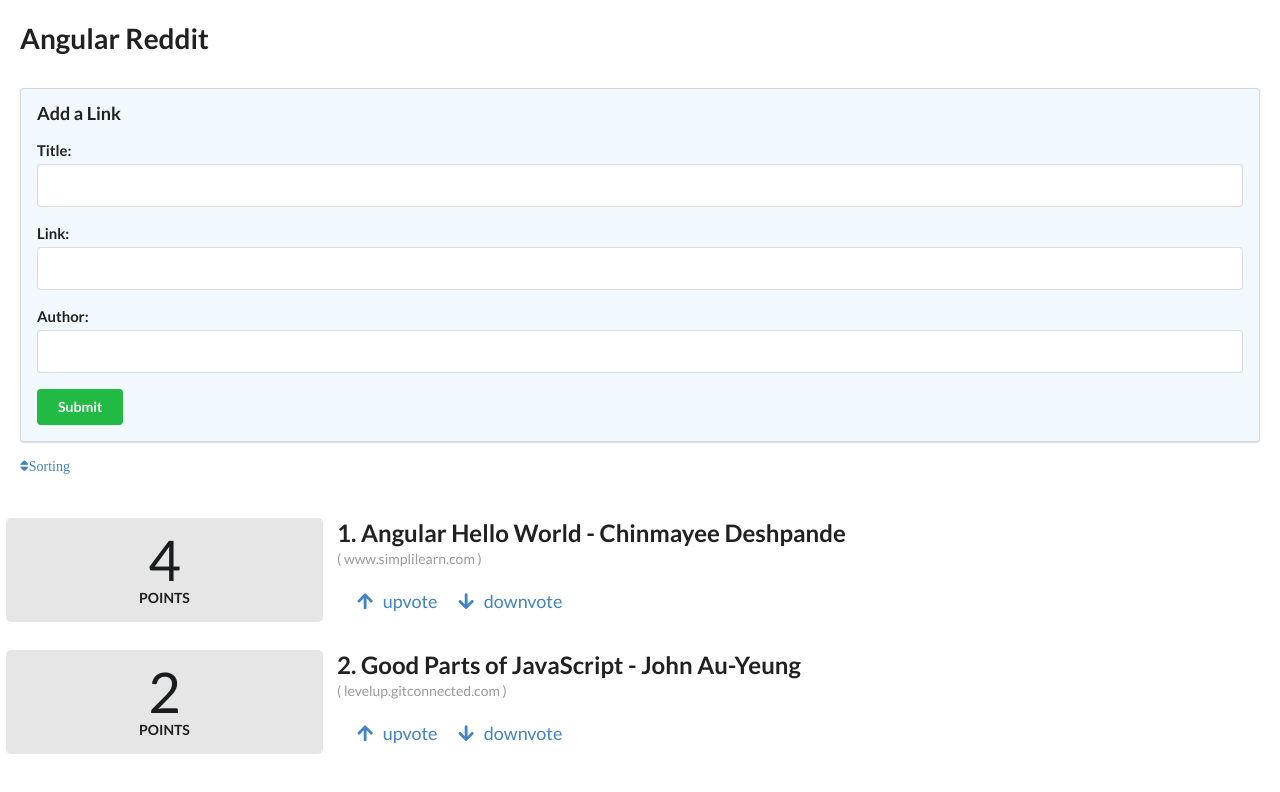
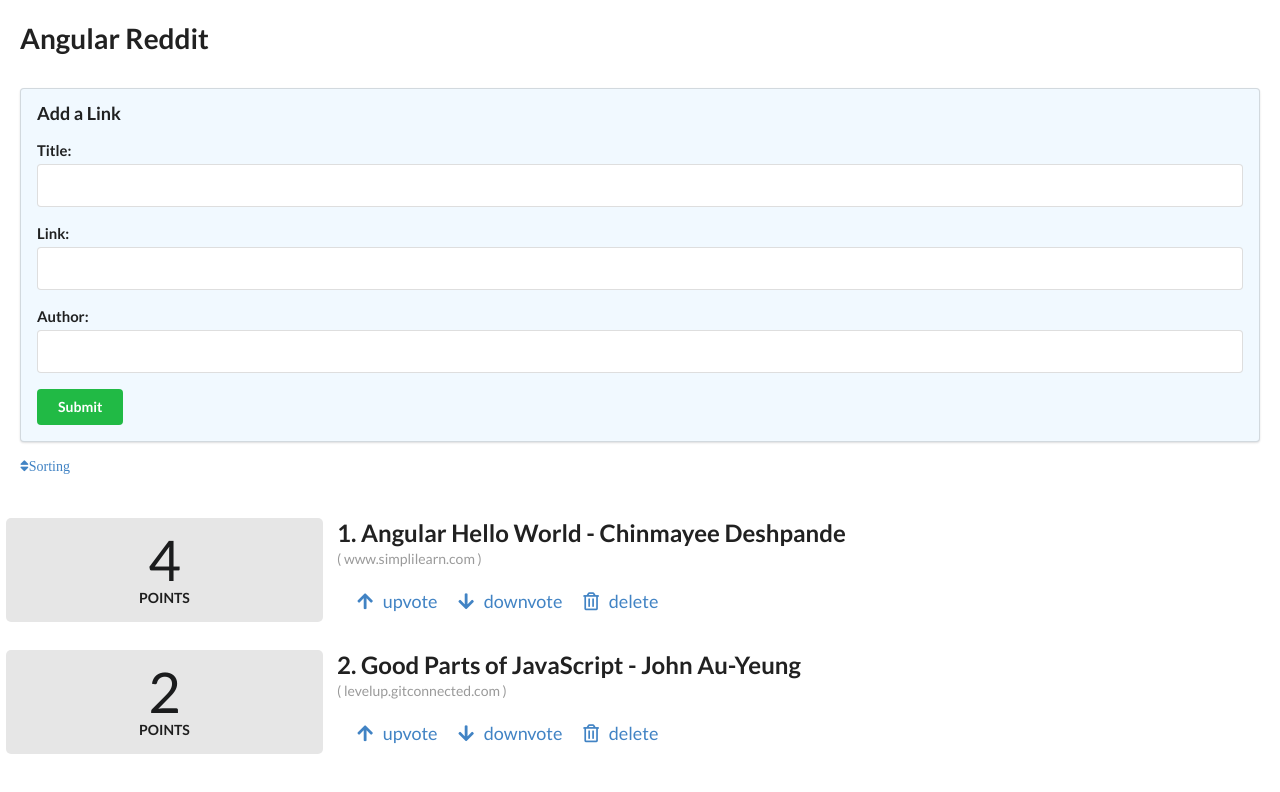
Before and after one commit to vblaskovics/angular-reddit-0531, an Angular app: page / in a window 1280 px wide. Shown: the top 792 px of the page. Built offline with nearby package versions, Linux system fonts and the light colour scheme.

Commit message:
Add delete article button

```diff
--- a/src/app/app.component.html
+++ b/src/app/app.component.html
@@ -28,6 +28,6 @@
 
 <div class="ui grid posts">
   <app-article *ngFor="let article of sortedArticles(); let i=index"
-  [article]="article" [index]="i + 1">
+  [article]="article" [index]="i + 1" (onDelete)="deleteArticleFromArray($event)">
   </app-article>
 </div>
--- a/src/app/app.component.ts
+++ b/src/app/app.component.ts
@@ -55,4 +55,8 @@ export class AppComponent {
     this.ascendingSort = !this.ascendingSort;
     return false;
   }
+
+  deleteArticleFromArray(articleTitle: string): void {
+    this.articles = this.articles.filter(article => article.title !== articleTitle);
+  }
 }
--- a/src/app/article/article.component.html
+++ b/src/app/article/article.component.html
@@ -26,5 +26,11 @@
                 downvote
             </a>
         </li>
+        <li class="item">
+            <a href (click)="deleteArticle()">
+                <i class="trash alternate outline icon"></i>
+                delete
+            </a>
+        </li>
     </ul>
 </div>
--- a/src/app/article/article.component.ts
+++ b/src/app/article/article.component.ts
@@ -1,4 +1,4 @@
-import { Component, HostBinding, Input, OnInit } from '@angular/core';
+import { Component, EventEmitter, HostBinding, Input, OnInit, Output } from '@angular/core';
 import { Article } from './article.model';
 
 @Component({
@@ -10,8 +10,11 @@ export class ArticleComponent implements OnInit {
   @HostBinding('attr.class') cssClass = 'row';
   @Input() article: Article;
   @Input() index: number;
+  @Output() onDelete: EventEmitter<string>;
 
-  constructor() { }
+  constructor() {
+    this.onDelete = new EventEmitter<string>();
+  }
 
   voteUp(): boolean {
     this.article.voteUp();
@@ -23,5 +26,10 @@ export class ArticleComponent implements OnInit {
     return false;
   }
 
+  deleteArticle(): boolean {
+    this.onDelete.emit(this.article.title);
+    return false;
+  }
+
   ngOnInit(): void {}
 }
```
